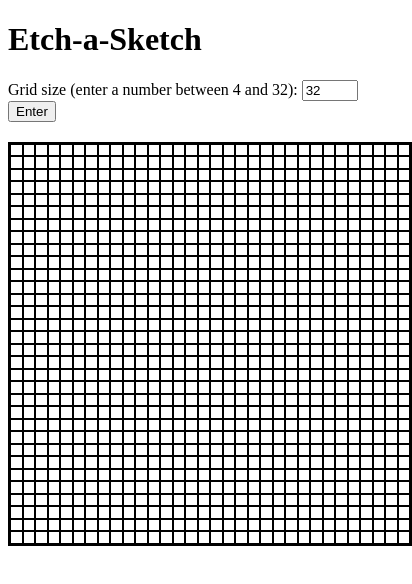
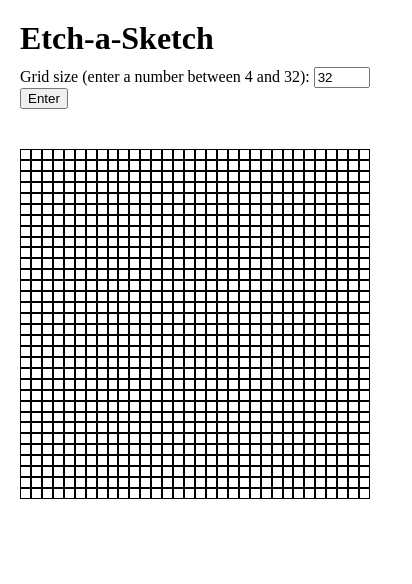
Before and after one commit to AkiPoh/OLD-draw-a-sketch-PUBLIC, a plain HTML site: page index.html in a window 390 px wide. Shown: the whole page, 412 px wide, since content can reach past the window. Drawn offline with Linux system fonts and the light colour scheme.

Commit message:
Make grid size responsive

```diff
--- a/index.html
+++ b/index.html
@@ -16,6 +16,8 @@
             <button type="button" id="enterButton">Enter</button>
         </div>
     </div>
-    <div id="gridContainer"></div>
+    <div id="gridContainer">
+        <div id="grid"></div>
+    </div>
 </body>
 </html>
--- a/script.js
+++ b/script.js
@@ -1,7 +1,7 @@
 const adjustSettingsDiv = document.querySelector("#adjustSettings");
 const inputGridSize = document.querySelector("#gridSize")
 const enterButton = document.querySelector("#enterButton");
-const gridContainerDiv = document.querySelector("#gridContainer");
+const gridContainerDiv = document.querySelector("#grid");
 let inputErrorGiven = false;
 const START_SIZE = 32;
 let previousSize = START_SIZE;
--- a/style.css
+++ b/style.css
@@ -1,12 +1,40 @@
+body {
+    margin: 0;
+    padding: 0;
+    display: flex;
+    flex-direction: column;
+    height: 100vh;
+}
+
+#top {
+    padding: 20px;
+}
+
+h1 {
+    margin-top: 0;
+    margin-bottom: 10px;
+}
+
+#adjustSettings {
+    margin-bottom: 0;
+}
+
 #gridContainer {
-    margin-top: 20px;
-    width: 400px;
-    height: 400px;
-    border: 2px solid black;
+    flex: 1;
+    display: flex;
+    padding: 20px;
+    box-sizing: border-box;
+}
 
+#grid {
+    width: 100%;
+    height: 100%;
+    max-width: calc(100vmin - 40px);
+    max-height: calc(100vmin - 40px);
     display: flex;
     flex-direction: column;
 }
+
 
 .gridRow {
     flex: 1;
```
